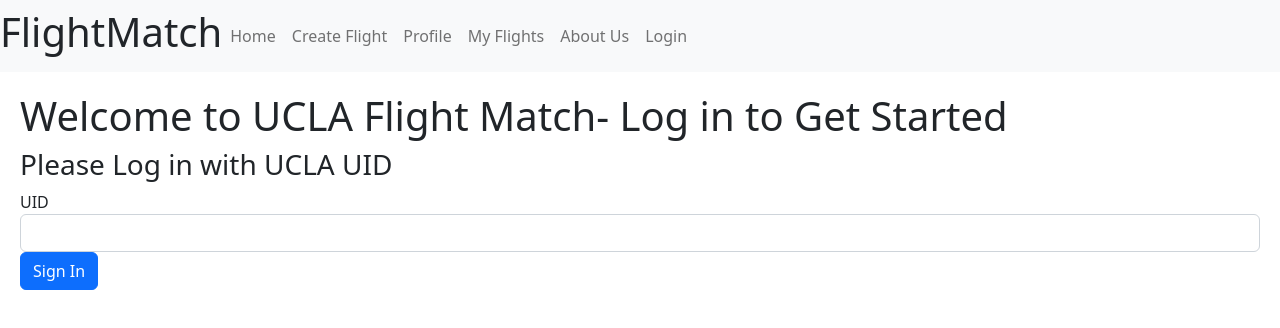
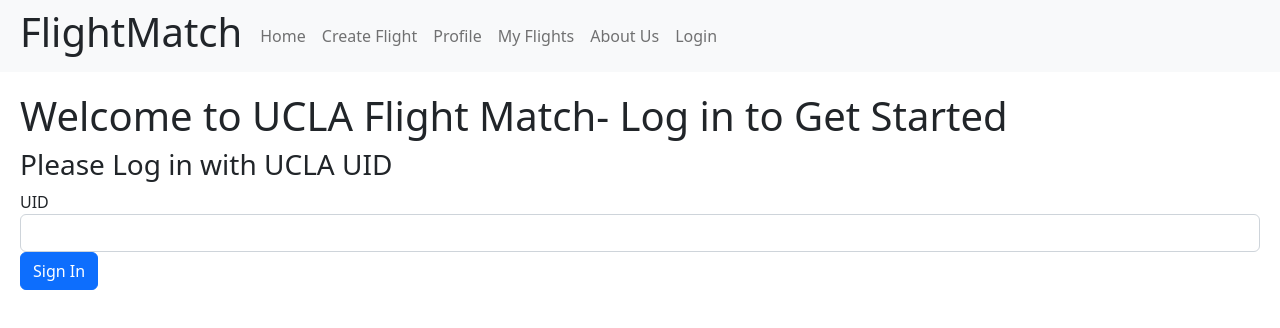
Before and after one commit to JustinePend/FlightMatch, a React (Create React App) app in the folder flightmatch/client/: page / in a window 1280 px wide. Shown: the top 328 px of the page. Built offline with nearby package versions, Linux system fonts and the light colour scheme.

Commit message:
Front end style changes to nav bar and record list
Fixed issue with pressing x in recordList date picker

```diff
--- a/flightmatch/client/src/components/navbar.js
+++ b/flightmatch/client/src/components/navbar.js
@@ -16,12 +16,13 @@
 export default function Navbar() {
   return (
     <div>
-      <nav className="navbar navbar-expand-lg navbar-light bg-light">
+      <nav style={{ paddingLeft: '20px'}}
+      className="navbar navbar-expand-lg navbar-light bg-light">
           <h1>FlightMatch</h1>
 
         <div className="topbar">
           <ul className="navbar-nav ml-auto">
-            <li className="home">
+            <li style={{paddingLeft: '10px'}} className="home">
               <NavLink className="nav-link" to="/recordList">
                 Home
               </NavLink>
--- a/flightmatch/client/src/components/recordList.js
+++ b/flightmatch/client/src/components/recordList.js
@@ -72,6 +72,11 @@
   const [selectedDate, setSelectedDate] = useState(new Date());
 
   const handleDateChange = (val) => {
+
+    if (val === null){
+      setSelectedDate(new Date())
+      return;
+    }
     setSelectedDate(val);
 
     const newRecords = records.filter((el) => el.date === val);
@@ -156,8 +161,8 @@
           maxDate={new Date(curr_date_1)}
         />
       </div>
-      <h5> Other Arriving Flights: </h5>
-      <table className="table table-striped" style={{ marginTop: 20 }}>
+      <h5 style={{marginTop: 30}}> Other Arriving Flights: </h5>
+      <table className="table table-striped" style={{ marginTop: 0 }}>
         <thead>
           <tr>
             <th>Flight Number</th>
@@ -169,8 +174,8 @@
         </thead>
         <tbody>{recordList()}</tbody>
       </table>
-      <h5> My Flights: </h5>
-      <table className="table table-striped" style={{ marginTop: 20 }}>
+      <h5 style={{marginTop: 40}}> My Flights: </h5>
+      <table className="table table-striped" style={{ marginTop: 0 }}>
         <thead>
           <tr>
             <th>Flight Number</th>
```
